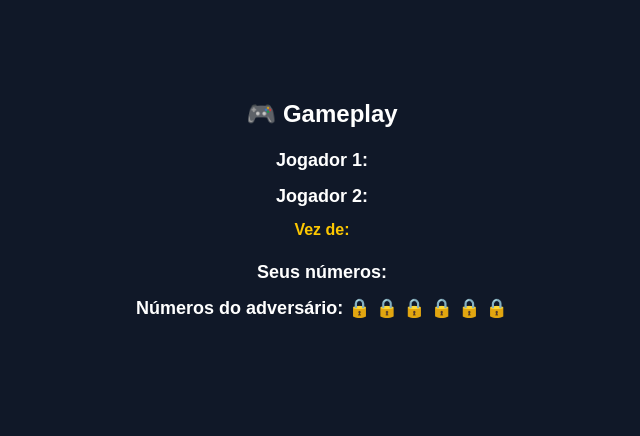
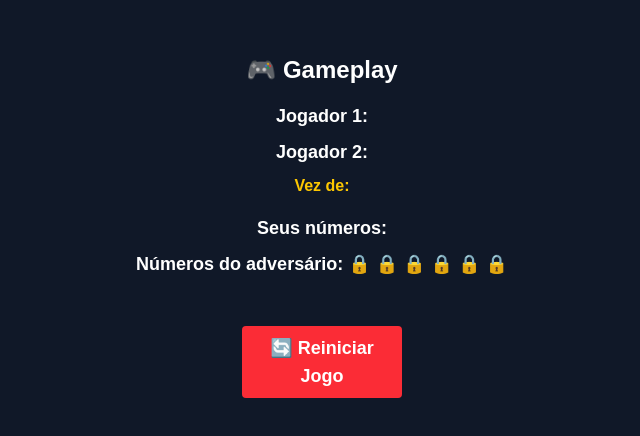
Before and after one commit to Antonio-Jefferson/secrets-numbers-gamer, a Next.js app: page /gameplay/1 in a window 1280 px wide. Shown: the part 174-610 px from the top of the page, without its empty margins (318-958 px from the left). Built offline with nearby package versions, Linux system fonts and the light colour scheme; no server answers; the database is empty.

Commit message:
reiniciar o gamer

```diff
--- a/src/app/game/[id]/page.tsx
+++ b/src/app/game/[id]/page.tsx
@@ -17,6 +17,9 @@ export default function Game() {
   const [selectedNumbers, setSelectedNumbers] = useState<number[]>([]);
   const router = useRouter();
 
+  // Recupera o nome do jogador salvo no localStorage
+  const playerName = localStorage.getItem("playerName");
+
   useEffect(() => {
     if (!gameId) return;
 
@@ -28,7 +31,16 @@ export default function Game() {
         setGame(gameData);
         setLoading(false);
 
-        // Verifica se ambos os jogadores já escolheram os números
+        // Verifica se o jogador já tem números salvos e evita que sejam sobrescritos
+        if (playerName) {
+          if (gameData.player1 === playerName && gameData.numbers1) {
+            setSelectedNumbers(gameData.numbers1);
+          } else if (gameData.player2 === playerName && gameData.numbers2) {
+            setSelectedNumbers(gameData.numbers2);
+          }
+        }
+
+        // Se ambos os jogadores já escolheram os números, iniciar o jogo
         if (
           gameData.numbers1?.length === 6 &&
           gameData.numbers2?.length === 6
@@ -43,20 +55,27 @@ export default function Game() {
     });
 
     return () => unsubscribe();
-  }, [gameId, router]);
+  }, [gameId, router, playerName]);
 
   const saveNumbers = async () => {
     if (!game) return alert("Carregando jogo...");
+    if (!playerName) return alert("Seu nome não foi encontrado!");
     if (selectedNumbers.length !== 6)
       return alert("Escolha exatamente 6 números!");
 
-    const isPlayer1Turn = !game.numbers1?.length;
-    const field = isPlayer1Turn ? "numbers1" : "numbers2";
+    let field = "";
 
-    if (game[field]?.length > 0) {
-      return alert("Você já escolheu seus números!");
+    // Verifica se o jogador atual é player1 ou player2
+    if (game.player1 === playerName) {
+      field = "numbers1";
+    } else if (game.player2 === playerName) {
+      field = "numbers2";
+    } else {
+      return alert("Você não está neste jogo!");
     }
 
+    // Permite que o jogador escolha novamente apenas se ainda não há vencedor
+    if (game.winner === null || !game.winner) {
       try {
         await updateDoc(doc(db, "games", gameId), {
           [field]: selectedNumbers,
@@ -66,6 +85,9 @@ export default function Game() {
       } catch (error) {
         console.error("Erro ao salvar números:", error);
         alert("Erro ao salvar números. Tente novamente.");
+      }
+    } else {
+      alert("Este jogo já foi finalizado!");
     }
   };
 
@@ -80,13 +102,10 @@ export default function Game() {
   return (
     <div className="flex flex-col items-center justify-center min-h-screen bg-gray-900 text-white p-4">
       <h1 className="text-2xl font-bold mb-4">🎲 Jogo {gameId}</h1>
-      <h2 className="text-xl mb-2">
-        Escolha seus números (
-        {!game?.numbers1?.length ? "Jogador 1" : "Jogador 2"})
-      </h2>
+      <h2 className="text-xl mb-2">Escolha seus números ({playerName})</h2>
 
       <div className="grid grid-cols-5 gap-2">
-        {[...Array(20).keys()].map((num) => (
+        {[...Array(9).keys()].map((num) => (
           <button
             key={num}
             className={`p-2 border rounded w-12 h-12 text-lg font-bold ${
@@ -95,7 +114,6 @@ export default function Game() {
             onClick={() => {
               if (selectedNumbers.length >= 6 && !selectedNumbers.includes(num))
                 return;
-
               setSelectedNumbers((prev) =>
                 prev.includes(num)
                   ? prev.filter((n) => n !== num)
--- a/src/app/gameplay/[id]/page.tsx
+++ b/src/app/gameplay/[id]/page.tsx
@@ -1,15 +1,16 @@
 "use client";
 import { useEffect, useState } from "react";
-import { useParams } from "next/navigation";
+import { useParams, useRouter } from "next/navigation"; // Adicione useRouter
 import { doc, updateDoc, onSnapshot } from "firebase/firestore";
 import { db } from "../../services/firebase";
 
 export default function GamePlay() {
   const params = useParams();
+  const router = useRouter(); // Para redirecionar
   const gameId: string | undefined = Array.isArray(params?.id)
     ? params.id[0]
     : params?.id;
-  if (!gameId) return;
+  if (!gameId) return null; // Retorna null se não houver gameId
   const [game, setGame] = useState<any>(null);
   const [currentUser, setCurrentUser] = useState("");
   const [guess, setGuess] = useState("");
@@ -30,6 +31,29 @@ export default function GamePlay() {
 
     return () => unsubscribe();
   }, [gameId]);
+
+  const resetGame = async () => {
+    if (!gameId || !game) return;
+
+    // Reseta o jogo no Firestore
+    await updateDoc(doc(db, "games", gameId), {
+      winner: null, // Remove o vencedor
+      revealed1: [], // Zera os números revelados
+      revealed2: [],
+      numbers1: null, // Remove os números do Jogador 1
+      numbers2: null, // Remove os números do Jogador 2
+      currentTurn: game.player1, // Reinicia com o Jogador 1
+    });
+
+    setFeedback(
+      "Jogo reiniciado! Redirecionando para escolher novos números..."
+    );
+
+    // Redireciona para a página de configuração (ajuste o caminho conforme sua estrutura)
+    setTimeout(() => {
+      router.push(`/game/${gameId}`); // Ou a rota correta para escolher números
+    }, 1000); // Pequeno atraso para o feedback ser visível antes do redirecionamento
+  };
 
   const handleGuess = async () => {
     if (!guess || !game || game.currentTurn !== currentUser) return;
@@ -52,7 +76,6 @@ export default function GamePlay() {
         [currentUser === game.player1 ? "revealed2" : "revealed1"]: revealed,
       });
 
-      // Verifica se o jogador acertou todos os números
       if (revealed.length === opponentNumbers.length) {
         await updateDoc(doc(db, "games", gameId), {
           winner: currentUser,
@@ -103,18 +126,16 @@ export default function GamePlay() {
           <p className="text-lg mb-4">
             <strong>Números do adversário:</strong>{" "}
             {currentUser === game?.player1
-              ? game?.revealed2 && game?.revealed2.length > 0
+              ? game?.revealed2 && game.revealed2.length > 0
                 ? game.revealed2
-                    .map((n: number | undefined, i: number) =>
+                    .map((n: number | undefined) =>
                       n !== undefined ? n : "🔒"
                     )
                     .join(" ")
                 : "🔒 🔒 🔒 🔒 🔒 🔒"
-              : game?.revealed1 && game?.revealed1.length > 0
+              : game?.revealed1 && game.revealed1.length > 0
               ? game.revealed1
-                  .map((n: number | undefined, i: number) =>
-                    n !== undefined ? n : "🔒"
-                  )
+                  .map((n: number | undefined) => (n !== undefined ? n : "🔒"))
                   .join(" ")
               : "🔒 🔒 🔒 🔒 🔒 🔒"}
           </p>
@@ -127,7 +148,6 @@ export default function GamePlay() {
                 onChange={(e) => setGuess(e.target.value)}
                 className="text-blue-100 p-3 text-lg w-32 border-2 border-blue-500 bg-gray-800 focus:outline-none focus:border-blue-400"
               />
-
               <button
                 className="bg-green-500 p-2 mt-2 rounded w-40 text-lg font-semibold"
                 onClick={handleGuess}
@@ -140,6 +160,15 @@ export default function GamePlay() {
           <p className="mt-4 text-lg">{feedback}</p>
         </>
       )}
+
+      {(game?.winner || !game?.numbers1 || !game?.numbers2) && (
+        <button
+          className="bg-red-500 p-2 mt-4 rounded w-40 text-lg font-semibold"
+          onClick={resetGame}
+        >
+          🔄 Reiniciar Jogo
+        </button>
+      )}
     </div>
   );
 }
```
Lines whose indentation alone changed are shown as unchanged.
